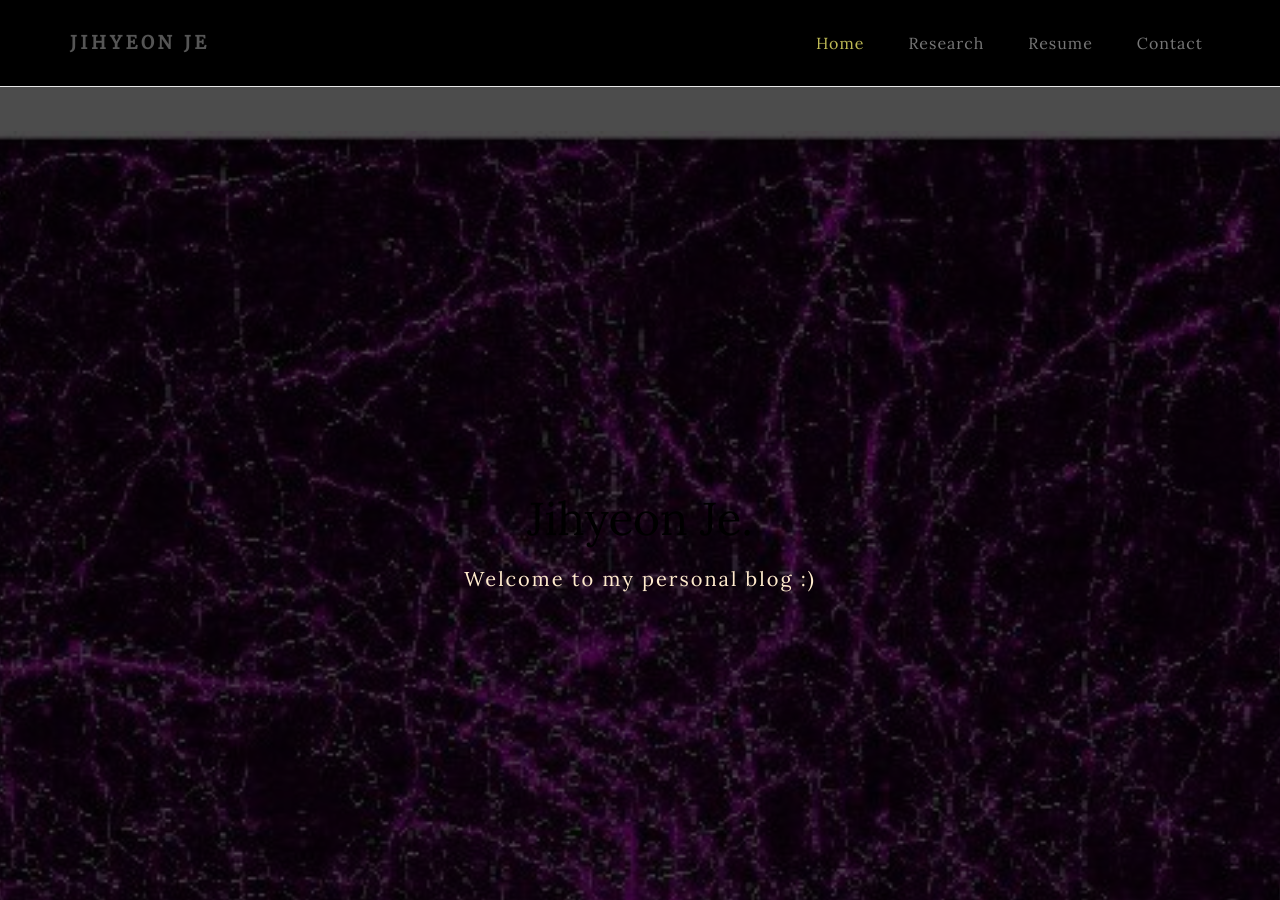
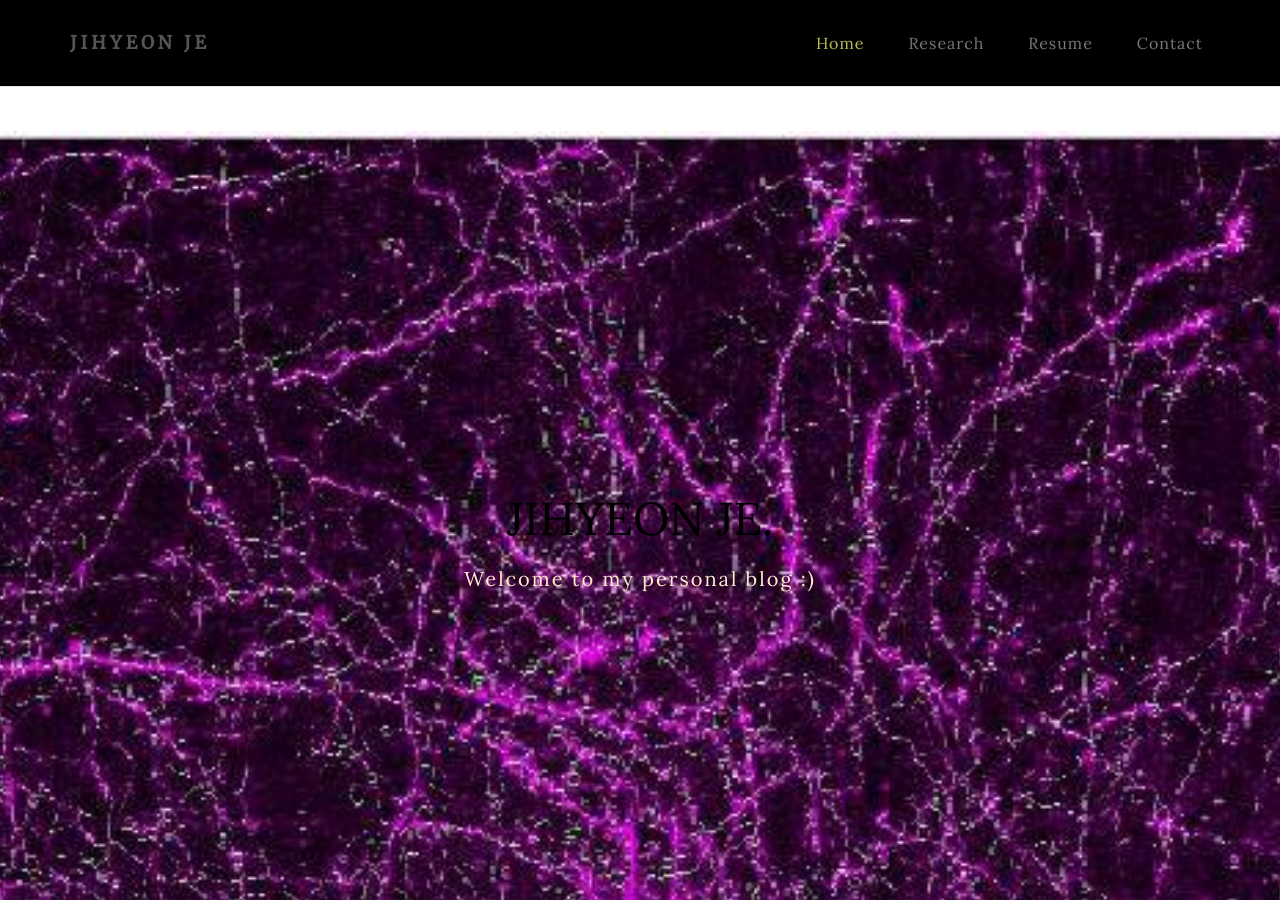
Before and after one commit to rpraka/JihyeonJe.com, a Jekyll site: the page index.html, which Jekyll copies as it is, in a window 1280 px wide and 900 px high. Built offline with Jekyll 4.4.1, drawn with Linux system fonts in a browser that asks for light colours.

Commit message:
Update index.html

```diff
--- a/index.html
+++ b/index.html
@@ -24,7 +24,9 @@
 <!-- Main css -->
 <link rel="stylesheet" href="css/style.css">
 <link href="https://fonts.googleapis.com/css?family=Lora|Merriweather:300,400" rel="stylesheet">
-
+<link rel="preconnect" href="https://fonts.googleapis.com">
+<link rel="preconnect" href="https://fonts.gstatic.com" crossorigin>
+<link href="https://fonts.googleapis.com/css2?family=Source+Sans+Pro:wght@900&display=swap" rel="stylesheet">
 </head>
 <body>
 
@@ -64,12 +66,12 @@
 <!-- Home Section -->
 
 <section id="home" class="main-home parallax-section">
-     <div class="overlay"></div>
      <div class="container">
           <div class="row">
 
                <div class="col-md-12 col-sm-12">
-                    <h1> Jihyeon Je. </h1>
+                    <h1> JIHYEON
+                         JE. </h1>
                     <h4> Welcome to my personal blog :) </h4>
                </div>
 
```
